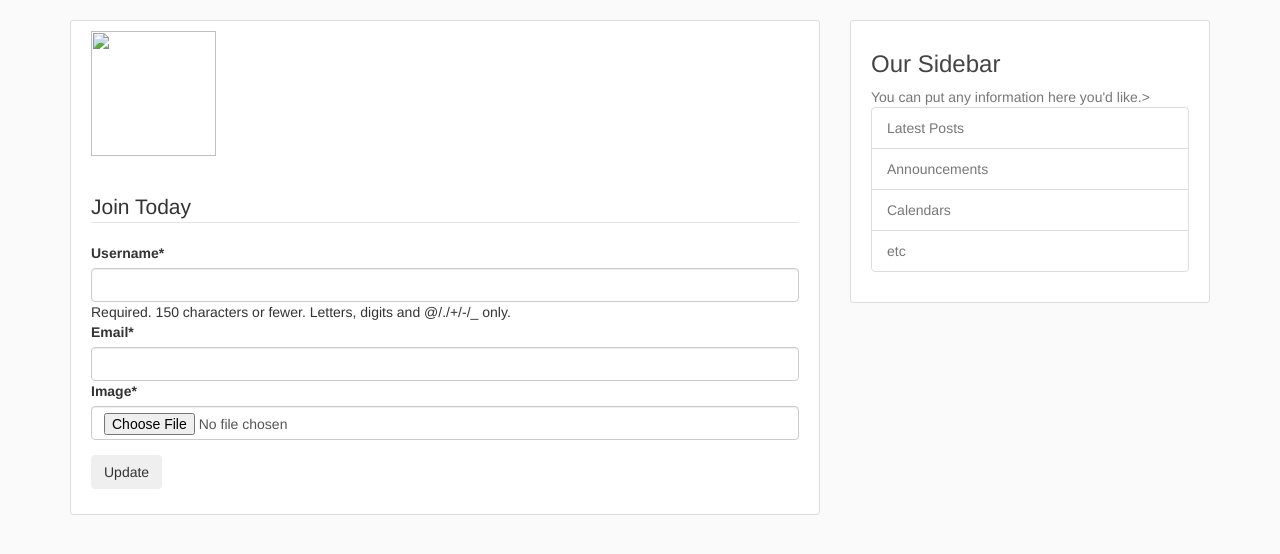
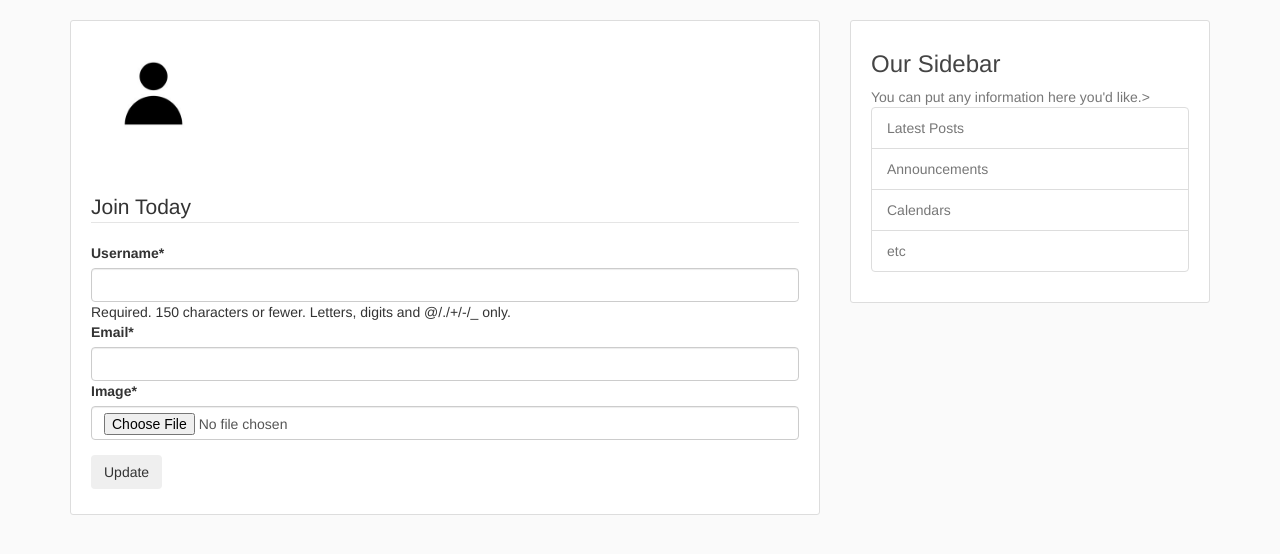
Before and after one commit to chirag-hasija/BlogApp, a Django app: template users/templates/users/profile.html in a window 1280 px wide. Shown: the part 52-606 px from the top of the page. Run offline with Django 5.2, Linux system fonts and the light colour scheme; the template is opened without the code that fills it: values that come from a table or form of the project are taken from there, most other values are stand-ins (such as "Sample title", 1, 10 or a date in 2020); some libraries are stand-ins or nearby versions.

Commit message:
new files

```diff
--- a/users/templates/users/profile.html
+++ b/users/templates/users/profile.html
@@ -3,7 +3,8 @@
 {% block content %}
 <div class="content-section">
     <div class="media">
-      <img class="rounded-circle account-img" src="{{ user.profile.image.url }}">
+      <img class="rounded-circle account-img" src="{{ user.profile.image.url|default:'/media/default.jpg' }}">
+
       <div class="media-body">
         <h2 class="account-heading">{{ user.username }}</h2>
         <p class="text-secondary">{{ user.email }}</p>
```
